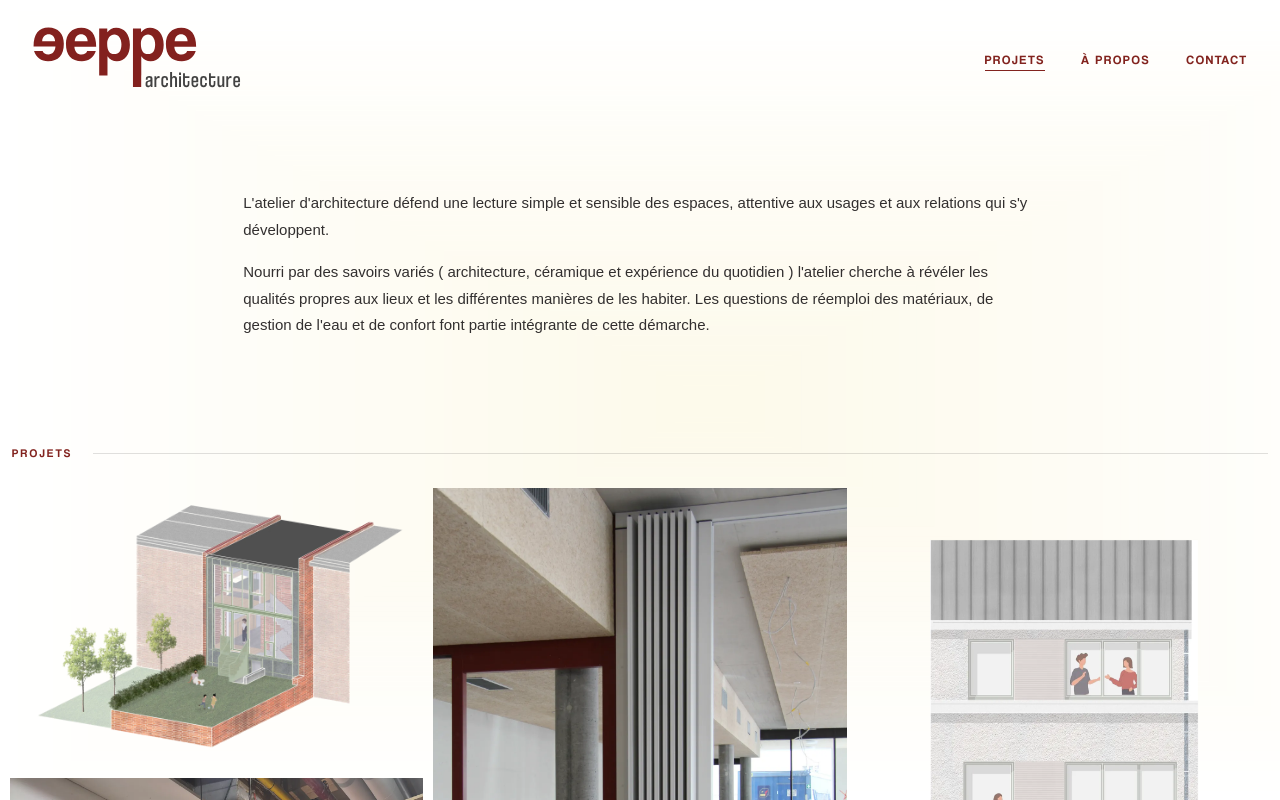
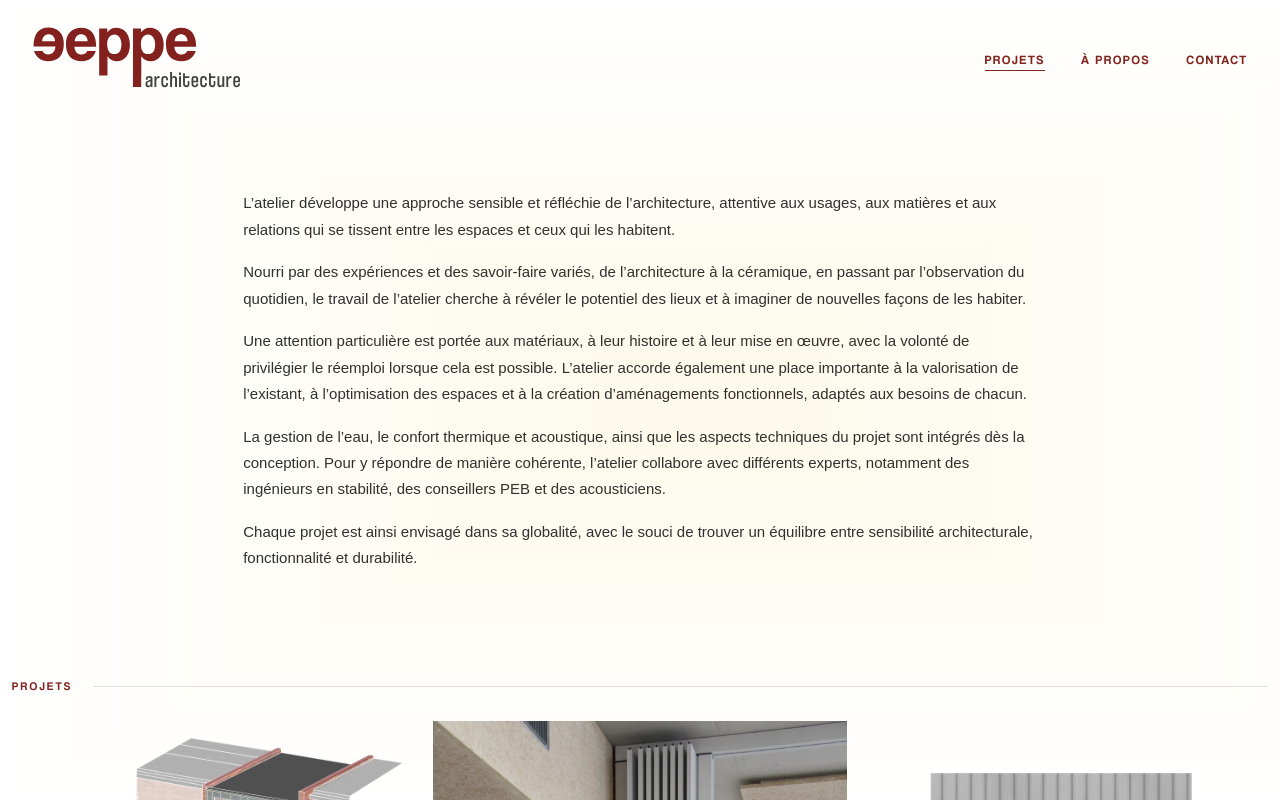
Before and after one commit to gregvettorel/elodie-eppe-site, a React (Vite) app in the folder my-react-app/: page / in a window 1280 px wide. Shown: the top 800 px of the page. Built offline with nearby package versions, Linux system fonts and the light colour scheme.

Commit message:
Updated home text

```diff
--- a/my-react-app/src/App.jsx
+++ b/my-react-app/src/App.jsx
@@ -27,8 +27,11 @@
           />
           <main className="sections-container">
             <div className='intro-section'>
-              <p>L'atelier d'architecture défend une lecture simple et sensible des espaces, attentive aux usages et aux relations qui s'y développent.</p>
-              <p>Nourri par des savoirs variés ( architecture, céramique et expérience du quotidien ) l'atelier cherche à révéler les qualités propres aux lieux et les différentes manières de les habiter. Les questions de réemploi des matériaux, de gestion de l'eau et de confort font partie intégrante de cette démarche.</p>
+              <p>L’atelier développe une approche sensible et réfléchie de l’architecture, attentive aux usages, aux matières et aux relations qui se tissent entre les espaces et ceux qui les habitent.</p>
+              <p>Nourri par des expériences et des savoir-faire variés, de l’architecture à la céramique, en passant par l’observation du quotidien, le travail de l’atelier cherche à révéler le potentiel des lieux et à imaginer de nouvelles façons de les habiter.</p>
+              <p>Une attention particulière est portée aux matériaux, à leur histoire et à leur mise en œuvre, avec la volonté de privilégier le réemploi lorsque cela est possible. L’atelier accorde également une place importante à la valorisation de l’existant, à l’optimisation des espaces et à la création d’aménagements fonctionnels, adaptés aux besoins de chacun.</p>
+              <p>La gestion de l’eau, le confort thermique et acoustique, ainsi que les aspects techniques du projet sont intégrés dès la conception. Pour y répondre de manière cohérente, l’atelier collabore avec différents experts, notamment des ingénieurs en stabilité, des conseillers PEB et des acousticiens.</p>
+              <p>Chaque projet est ainsi envisagé dans sa globalité, avec le souci de trouver un équilibre entre sensibilité architecturale, fonctionnalité et durabilité.</p>
             </div>
             <div className="intro-cover">
               <Projects />
```
